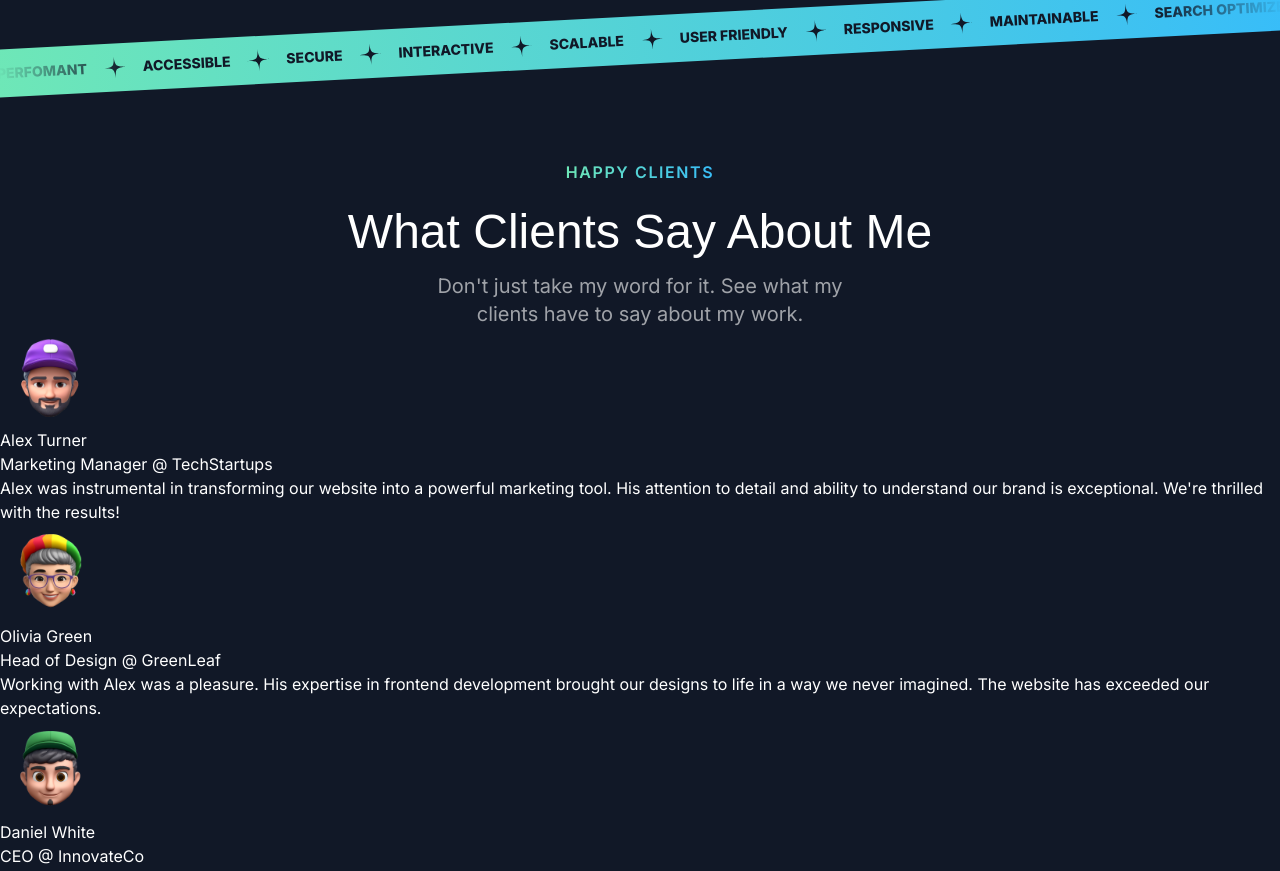
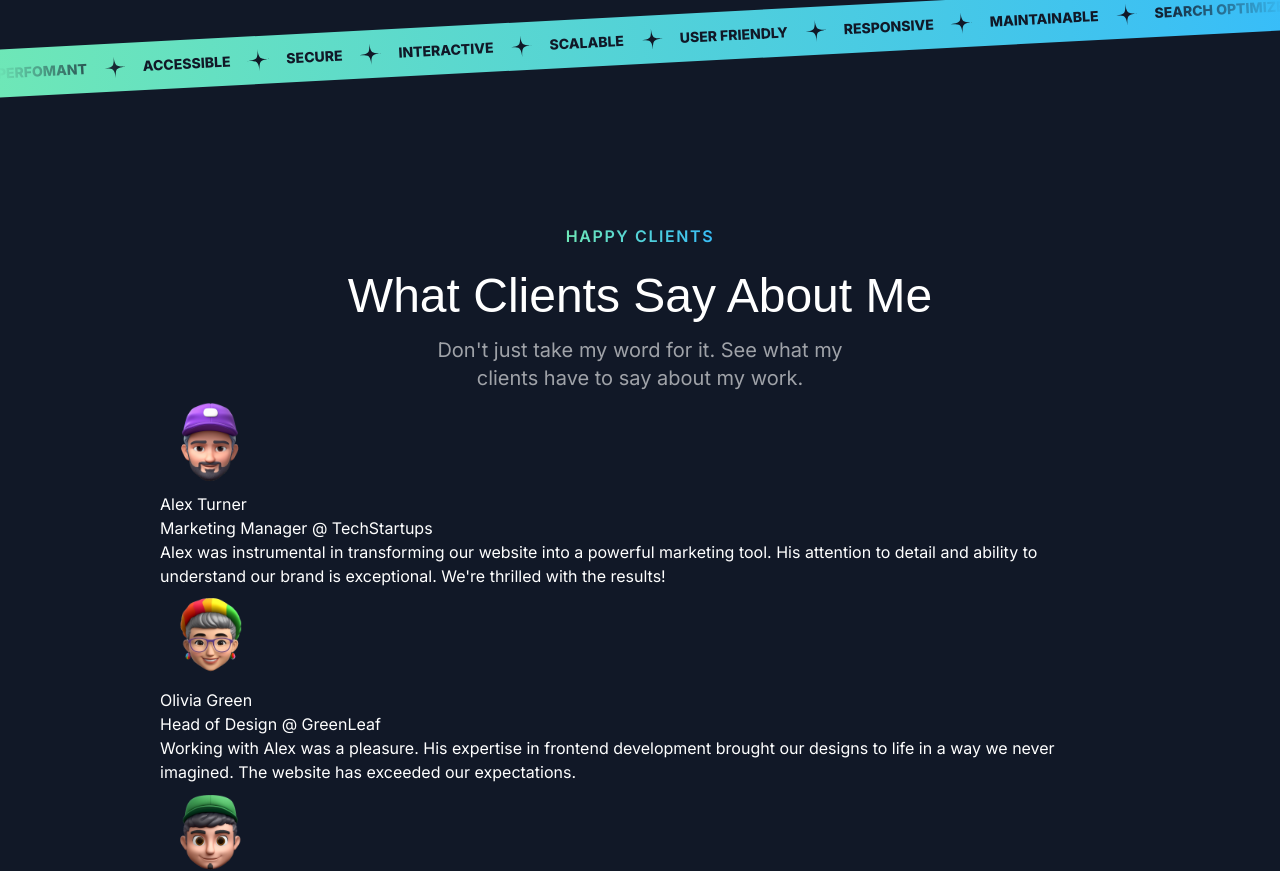
Before and after one commit to MorhafGhziel/frontend-tribe-portofolio, a Next.js app: page / in a window 1280 px wide. Shown: the part 3036-3907 px from the top of the page. Built offline with nearby package versions, Linux system fonts and the light colour scheme; a web font is replaced by a local one.

Commit message:
added a container div and padding

```diff
--- a/src/sections/Testimonials.tsx
+++ b/src/sections/Testimonials.tsx
@@ -41,7 +41,8 @@ const testimonials = [
 
 export const TestimonialsSection = () => {
   return (
-    <div>
+    <div className="py-16">
+      <div className="container">
         <SectionHeader
           title="Happy Clients"
           eyebrow="What Clients Say About Me"
@@ -59,5 +60,6 @@ export const TestimonialsSection = () => {
           ))}
         </div>
       </div>
+    </div>
   );
 };
```
Lines whose indentation alone changed are shown as unchanged.
